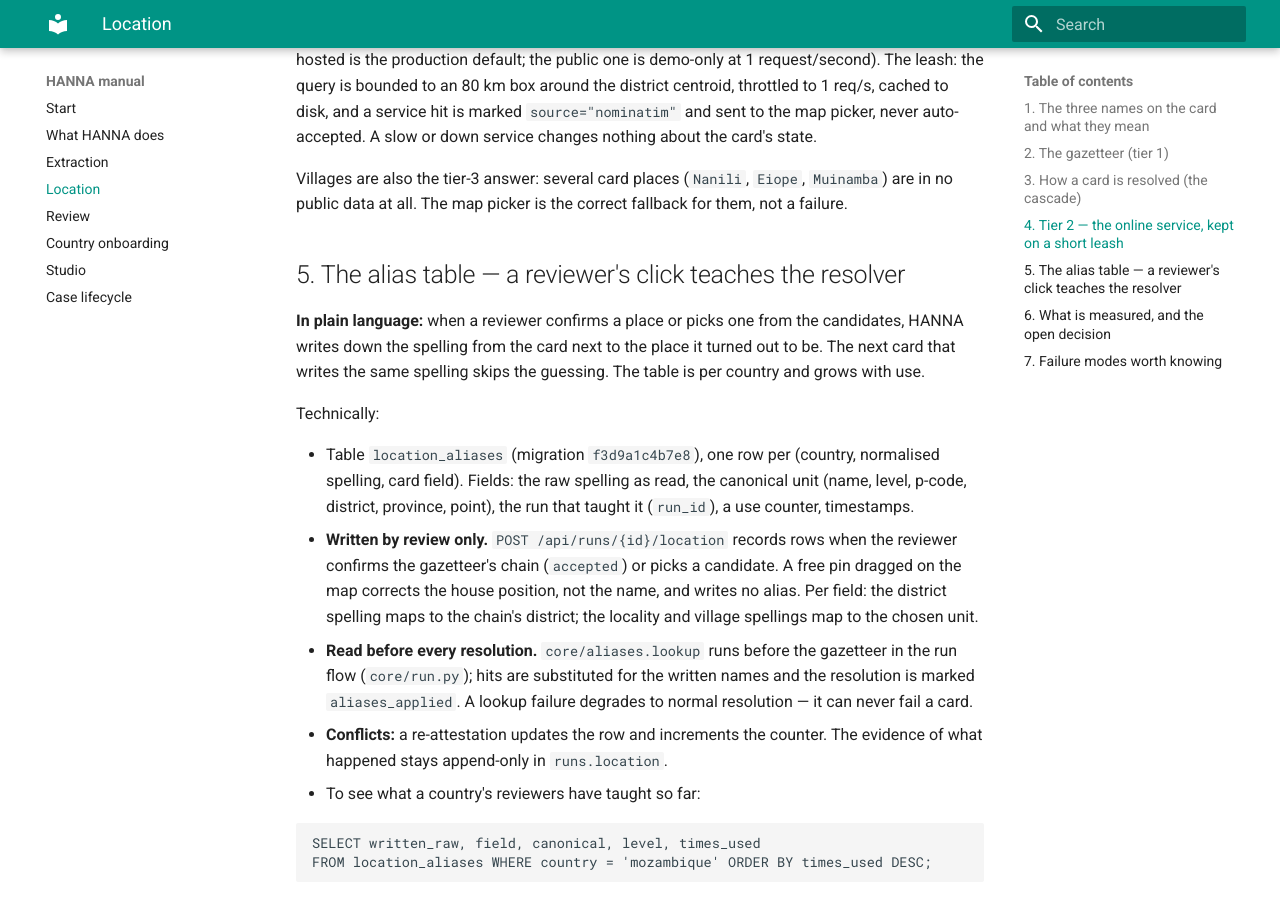
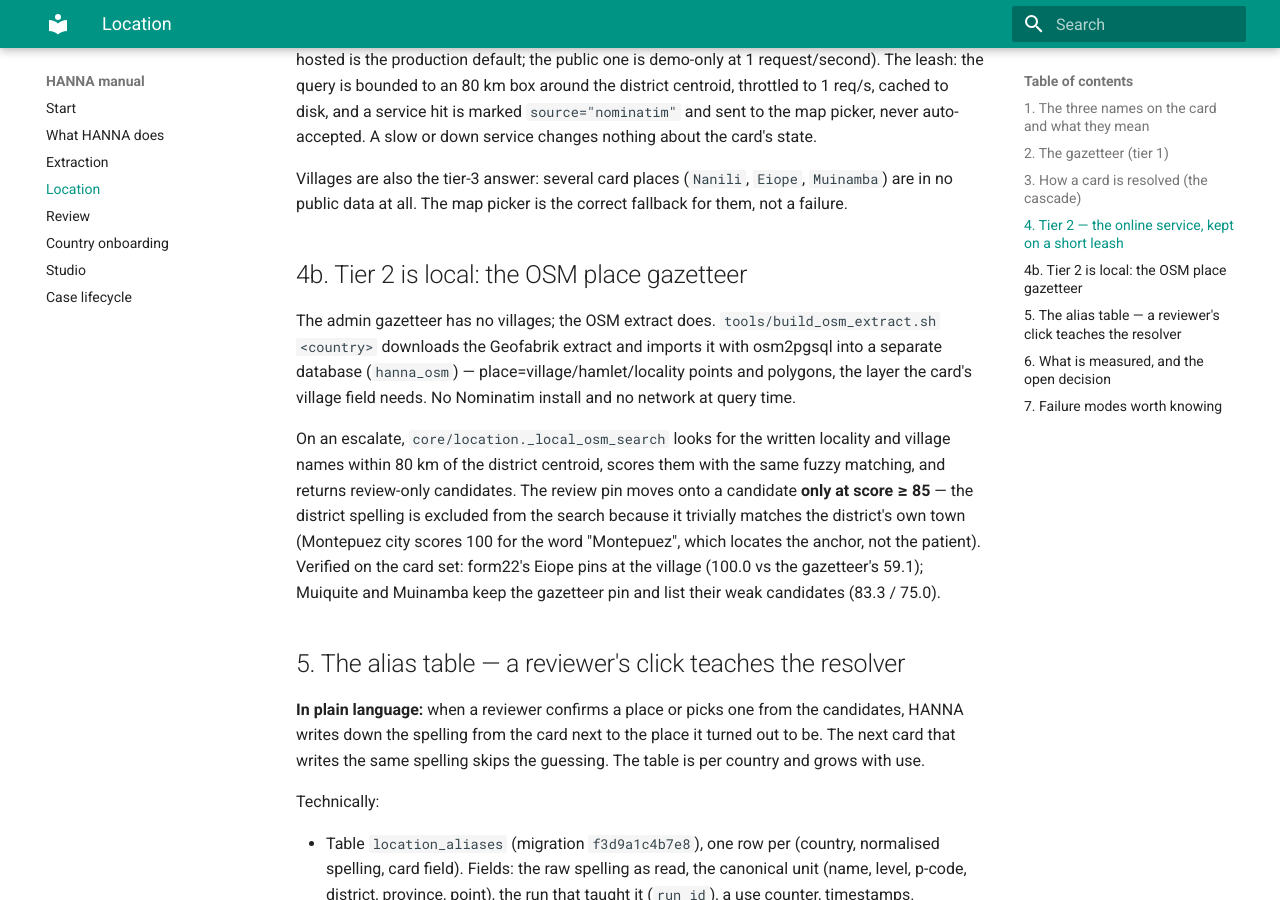
Before and after one commit to last-mile-road/hanna, an MkDocs documentation site: the page built from docs/manual/03-location.md, in a window 1280 px wide and 900 px high, scrolled down 1946 px. Built offline with MkDocs 1.6.1 and Material for MkDocs 9.7.7, drawn with Linux system fonts in a browser that asks for light colours.

Commit message:
Location: OSM extract build script; manual 03 tier-2-local section

```diff
--- a/docs/manual/03-location.md
+++ b/docs/manual/03-location.md
@@ -85,6 +85,24 @@ Villages are also the tier-3 answer: several card places (`Nanili`, `Eiope`,
 `Muinamba`) are in no public data at all. The map picker is the correct
 fallback for them, not a failure.
 
+## 4b. Tier 2 is local: the OSM place gazetteer
+
+The admin gazetteer has no villages; the OSM extract does. `tools/build_osm_extract.sh
+<country>` downloads the Geofabrik extract and imports it with osm2pgsql into
+a separate database (`hanna_osm`) — place=village/hamlet/locality points and
+polygons, the layer the card's village field needs. No Nominatim install and
+no network at query time.
+
+On an escalate, `core/location._local_osm_search` looks for the written
+locality and village names within 80 km of the district centroid, scores them
+with the same fuzzy matching, and returns review-only candidates. The review
+pin moves onto a candidate **only at score ≥ 85** — the district spelling is
+excluded from the search because it trivially matches the district's own town
+(Montepuez city scores 100 for the word "Montepuez", which locates the anchor,
+not the patient). Verified on the card set: form22's Eiope pins at the village
+(100.0 vs the gazetteer's 59.1); Muiquite and Muinamba keep the gazetteer pin
+and list their weak candidates (83.3 / 75.0).
+
 ## 5. The alias table — a reviewer's click teaches the resolver
 
 **In plain language:** when a reviewer confirms a place or picks one from the
```
Also changed, not shown: 1 other file.
